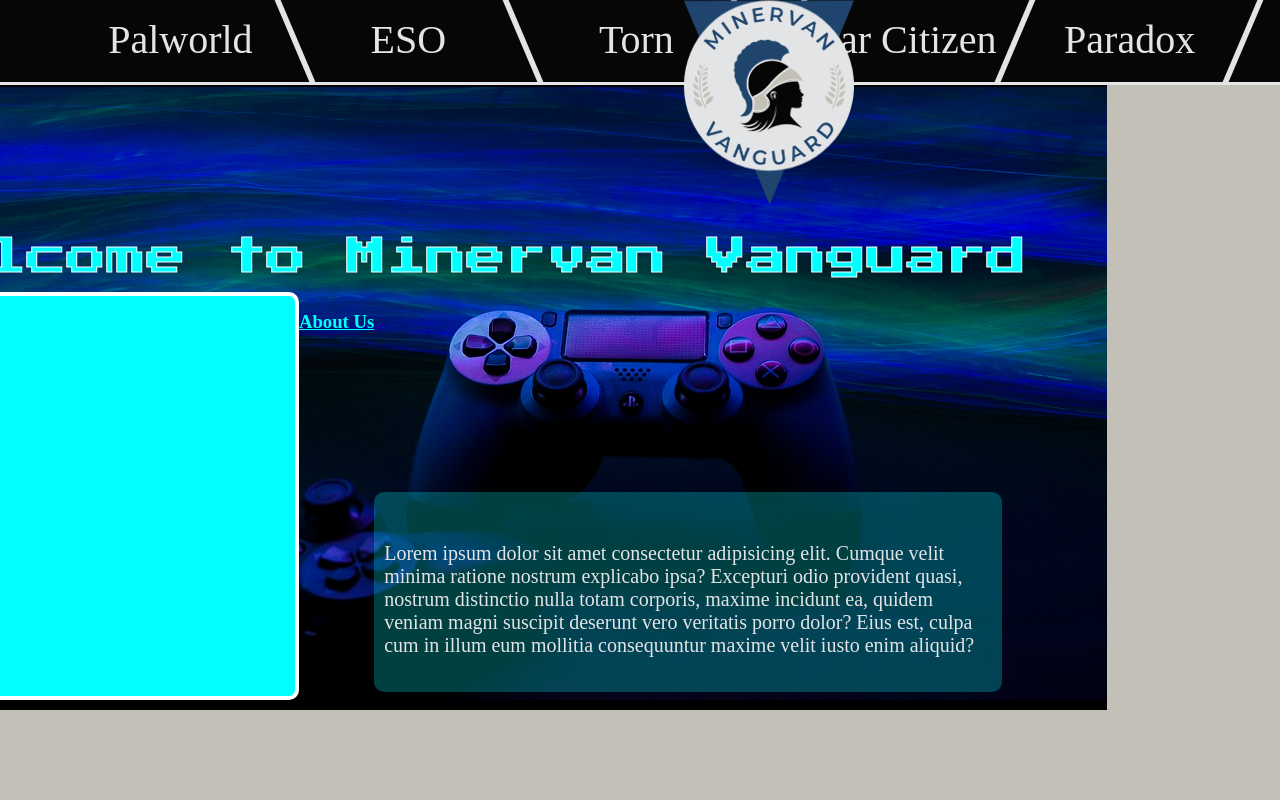
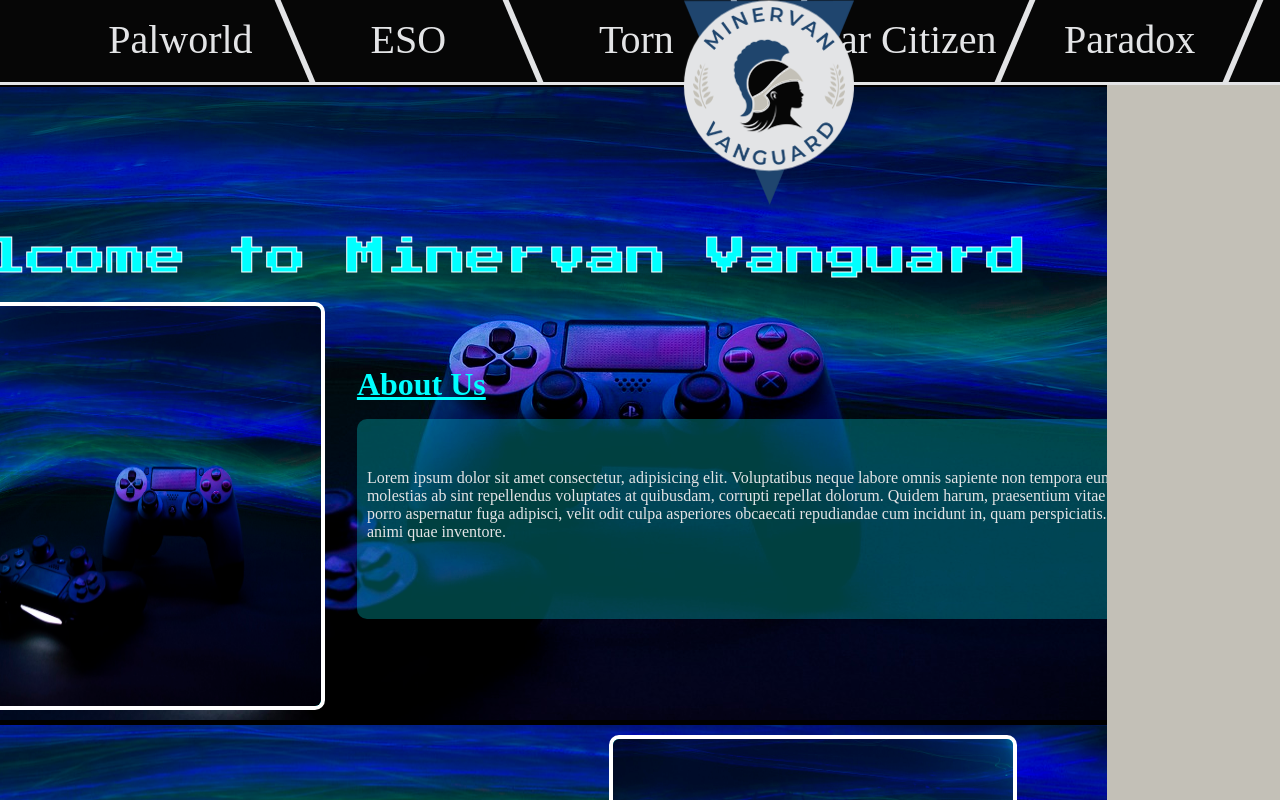
Before and after one commit to SmithNJ13/MinervanVanguard, a React (Vite) app: page / in a window 1280 px wide. Shown: the top 800 px of the page. Built offline with nearby package versions, Linux system fonts and the light colour scheme.

Commit message:
homepage nice

```diff
--- a/src/components/IconButton/style.css
+++ b/src/components/IconButton/style.css
@@ -37,3 +37,8 @@
     padding: 5px;
     background-color: rgba(0,255,255,0.35)
 }
+.IconImage:active {
+    padding-bottom: 2px;
+    border-top: 3px solid var(--bluelotus);
+    border-bottom: 3px solid var(--bluelotus);
+}
--- a/src/components/NavigationBar/style.css
+++ b/src/components/NavigationBar/style.css
@@ -58,6 +58,9 @@
   flex-direction: column;
   border-top: 2px solid white;
   width: 22.5vw;
+}
+.item {
+  color: aqua;
 }
 
 
--- a/src/pages/Home/index.jsx
+++ b/src/pages/Home/index.jsx
@@ -1,26 +1,31 @@
 import "./style.css"
+import placeholder from "../../assets/placeholder.jpg"
 
 const Home = () => {
   return (
-    <div className="content">
-      <div className="section">
-        <header className="title">Welcome to Minervan Vanguard</header>
-        <div className="welcome">
-          <div className="imageBox"></div>
-          <div className="header">
-            <h3>About Us</h3>
+    <div className="pageContent">
+      <div className="section" id="about">
+        <header className="title" id="about">Welcome to Minervan Vanguard</header>
+        <div className="sectionContent" id="about">
+          <div className="imageBox" id="about">
+            <img id="about" src={placeholder}></img>
           </div>
-          <div className="description">
-            Lorem ipsum dolor sit amet consectetur adipisicing elit. Cumque velit minima ratione nostrum explicabo ipsa? Excepturi odio provident quasi, nostrum distinctio nulla totam corporis, maxime incidunt ea, quidem veniam magni suscipit deserunt vero veritatis porro dolor? Eius est, culpa cum in illum eum mollitia consequuntur maxime velit iusto enim aliquid?
+          <div className="eBox" id="about">
+            <h3 className="subheading" id="about">About Us</h3>
+            <p className="description" id="about">Lorem ipsum dolor sit amet consectetur, adipisicing elit. Voluptatibus neque labore omnis sapiente non tempora eum molestias ab sint repellendus voluptates at quibusdam, corrupti repellat dolorum. Quidem harum, praesentium vitae quis porro aspernatur fuga adipisci, velit odit culpa asperiores obcaecati repudiandae cum incidunt in, quam perspiciatis. Ullam animi quae inventore.</p>
           </div>
-
         </div>
       </div>
-      <div className="section">
-
-      </div>
-      <div className="section">
-
+      <div className="section" id="community">
+        <div className="sectionContent" id="community">
+          <div className="eBox" id="community">
+            <h3 className="subheading" id="community">Our Community</h3>
+            <p className="description" id="community">Lorem ipsum dolor sit amet consectetur adipisicing elit. Debitis fugit numquam sed. Maxime nulla provident error? Error id tempore non delectus adipisci expedita. Dolorum libero reprehenderit ut? Minus, reiciendis consectetur. Tempora repudiandae sequi amet, omnis facere incidunt tempore cupiditate dolorum!</p>
+          </div>
+          <div className="imageBox" id="community">
+            <img id="community" src={placeholder}></img>
+          </div>
+        </div>
       </div>
     </div>
   )
--- a/src/pages/Home/style.css
+++ b/src/pages/Home/style.css
@@ -1,40 +1,42 @@
 @import url('https://fonts.googleapis.com/css2?family=Press+Start+2P&display=swap');
 @media screen and (min-width: 1921px) and (min-height: 1081px) { /* Desktop */
-  .content {
+  .pageContent {
     width: 100vw;
     height: 100vh;
     margin-top: 82px;
   }
 }
 @media screen and (max-width: 1920px) and (max-height: 1080px) { /* Desktop */
-  .content {
+  .pageContent {
     width: 100vw;
     height: 100vh;
     margin-top: 82px;
   }
 }
 @media  screen and (max-width: 1024px) and (max-height: 1366px) { /* Tablet */
-  .content {
+  .pageContent {
     width: 100vw;
     height: 200vw;
     margin-top: 0px;
   }
 }
 @media screen and (max-width: 430px) and (max-height: 932px) { /* Mobile */
-  .content {
+  .pageContent {
     width: 100vw;
     height: 300vh;
     margin-top: 0px;
   }
 }
-.content {
+.pageContent {
   display: flex;
   flex-direction: column;
   flex-wrap: nowrap;
-  overflow: hidden;
+  overflow-x: hidden;
 }
 .section {
   position: relative;
+  display: flex;
+  flex-direction: column;
   background-color: var(--smokeyGrey);
   width: 100%;
   height: max-content;
@@ -43,13 +45,7 @@
   background-size: cover;
   background-position: center;
 }
-.welcome {
-  position: relative;
-  display: flex;
-  flex-direction: row;
-  margin-left: 5vw;
-}
-.title{
+.title#about {
   position: relative;
   text-align: center;
   padding: 150px 0px 15px 0px;
@@ -58,7 +54,14 @@
   color: aqua;
   -webkit-text-stroke: 1px white;
 }
-.imageBox {
+.sectionContent#about {
+  display: flex;
+  flex-direction: row;
+  justify-content: flex-start;
+  margin-left: 5rem;
+  padding: 10px;
+}
+.imageBox#about {
   position: relative;
   left: 0px;
   width: 400px;
@@ -67,19 +70,76 @@
   border: 4px solid white;
   border-radius: 10px;
 }
-.header {
+.imageBox img#about {
+  position: relative;
+  width: 400px;
+  height: 400px;
+  border-radius: 6px;
+}
+.eBox {
+  display: flex;
+  flex-direction: column;
+}
+.subheading#about {
+  position: relative;
+  top: 2rem;
   color: aqua;
+  font-size: 2rem;
+  padding-left: 2rem;
   text-decoration: underline;
 }
-.description{
-  position: relative;
+.description#about {
   text-align: start;
-  top: 10em;
-  width: 50%;
+  margin-left: 2rem;
+  width: 50rem;
   height: 100px;
   padding: 50px 10px 50px 10px;
   background-color: rgba(0,255,255,0.25);
   border-radius: 10px;
   color: var(--offwhite);
-  font-size: 20px;
+  font-size:1rem;
 }
+
+.sectionContent#community {
+  display: flex;
+  flex-direction: row;
+  justify-content: flex-end;
+  margin-right: 5rem;
+  padding: 10px;
+}
+.imageBox#community {
+  position: relative;
+  right: 0px;
+  width: 400px;
+  height: 400px;
+  background-color: aqua;
+  border: 4px solid white;
+  border-radius: 10px;
+}
+.imageBox img#community {
+  position: relative;
+  width: 400px;
+  height: 400px;
+  border-radius: 6px;
+  transform: scaleX(-1);
+}
+.subheading#community {
+  position: relative;
+  text-align: end;
+  top: 2rem;
+  color: aqua;
+  font-size: 2rem;
+  padding-right: 2rem;
+  text-decoration: underline;
+}
+.description#community {
+  text-align: end;
+  margin-right: 2rem;
+  width: 50rem;
+  height: 100px;
+  padding: 50px 10px 50px 10px;
+  background-color: rgba(0,255,255,0.25);
+  border-radius: 10px;
+  color: var(--offwhite);
+  font-size:1rem;
+}
```
